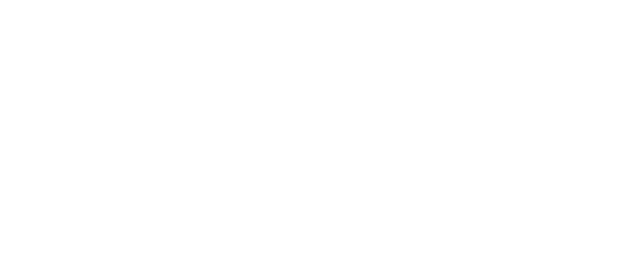
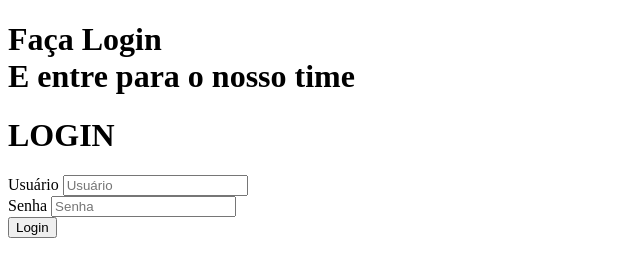
Before and after one commit to guimaraes-lucas/login, a plain HTML site: page index.html in a window 1280 px wide. Shown: the whole page, without its empty margins (0-640 px from the left). Drawn offline with Linux system fonts and the light colour scheme.

Commit message:
Structure created

```diff
--- a/index.html
+++ b/index.html
@@ -3,9 +3,31 @@
 <head>
     <meta charset="UTF-8">
     <meta name="viewport" content="width=device-width, initial-scale=1.0">
-    <title>Document</title>
+    <title>Login</title>
 </head>
 <body>
+    <div class="main-login">
+        <div class="left-login">
+            <h1>Faça Login <br> E entre para o nosso time</h1>
+        </div>
 
+        <div class="right-login">
+            <div class="card-login">
+                <h1>LOGIN</h1>
+
+                <div class="textfield">
+                    <label for="usuario">Usuário</label>
+                    <input type="text" name="usuario" placeholder="Usuário">
+                </div>
+
+                <div class="textfield">
+                    <label for="senha">Senha</label>
+                    <input type="password" name="senha" placeholder="Senha">
+                </div>
+
+                <button class="btn-login">Login</button>
+            </div>
+        </div>
+    </div>
 </body>
 </html>
```
